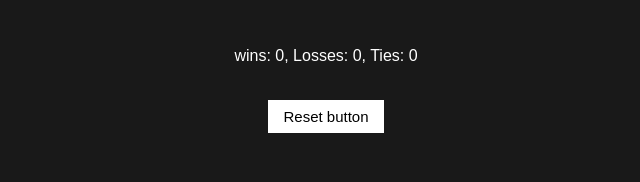
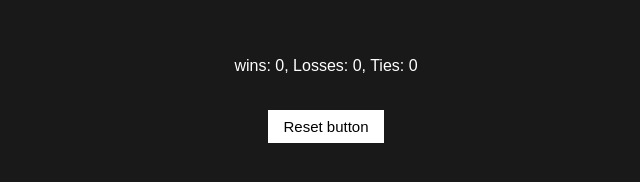
Before and after one commit to Imrana17/Rock-Paper-Scissors, a plain HTML site: page index.html in a window 1280 px wide. Shown: the part 452-634 px from the top of the page, without its empty margins (314-954 px from the left). Drawn offline with Linux system fonts and the light colour scheme.

Commit message:
Update index.html

```diff
--- a/index.html
+++ b/index.html
@@ -27,7 +27,7 @@
 
         <p class="js-result result"></p>
         <p class="js-moves"></p>
-        <p class="js-score" class="score"></p>
+        <p class="js-score score"></p>
 
 
         <button onclick="
```
